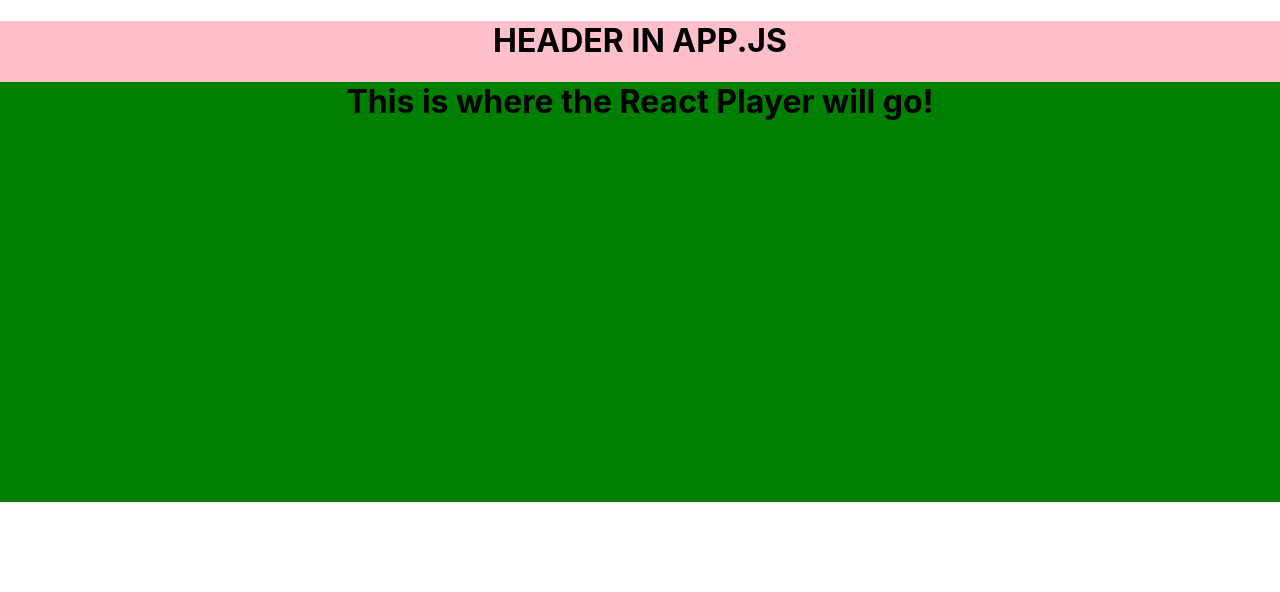
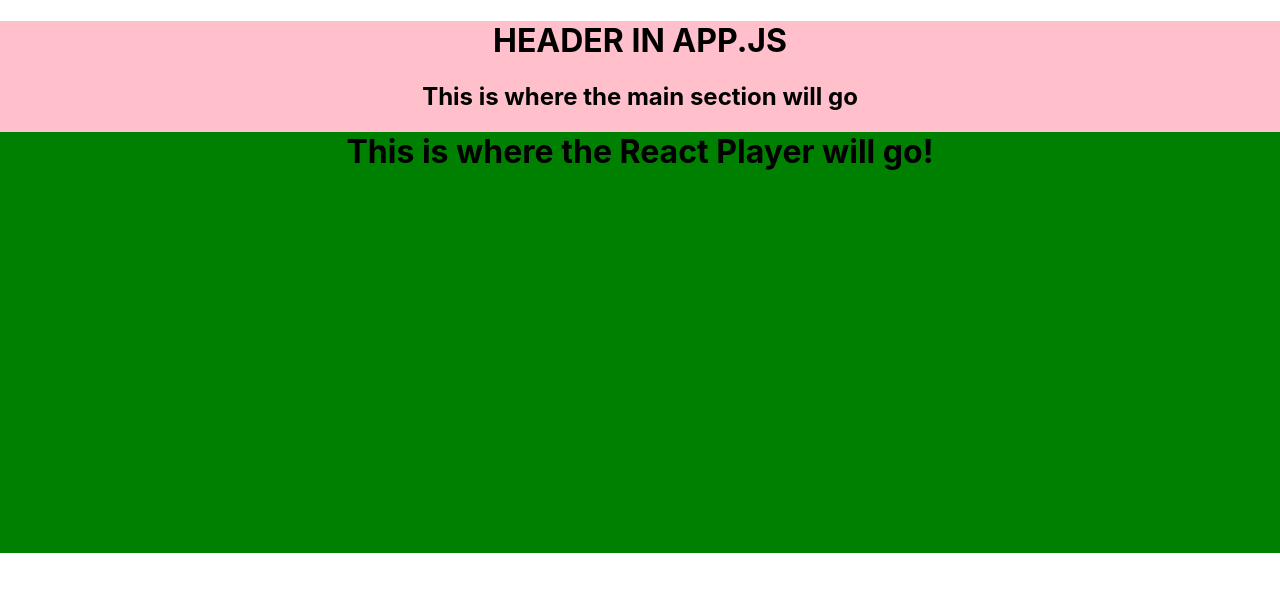
Before and after one commit to Terry555/podcast, a React (Create React App) app: page / in a window 1280 px wide. Shown: the top 592 px of the page. Built offline with nearby package versions, Linux system fonts and the light colour scheme.

Commit message:
changed header

```diff
--- a/src/App.js
+++ b/src/App.js
@@ -9,6 +9,7 @@ class App extends Component {
     return (
       <div className="App">
       <h1>HEADER IN APP.JS</h1>
+      <h2>This is where the main section will go</h2>
         <Main/>
       </div>
     );
```
